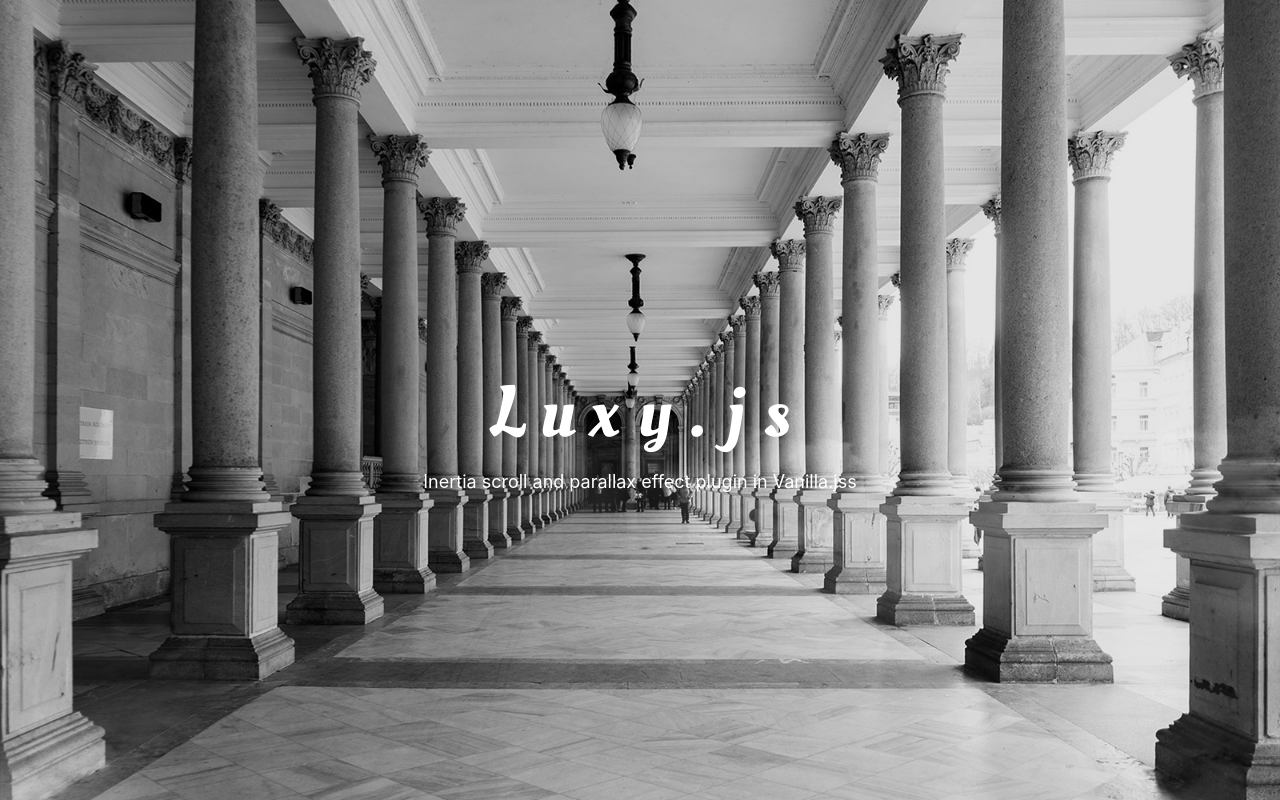
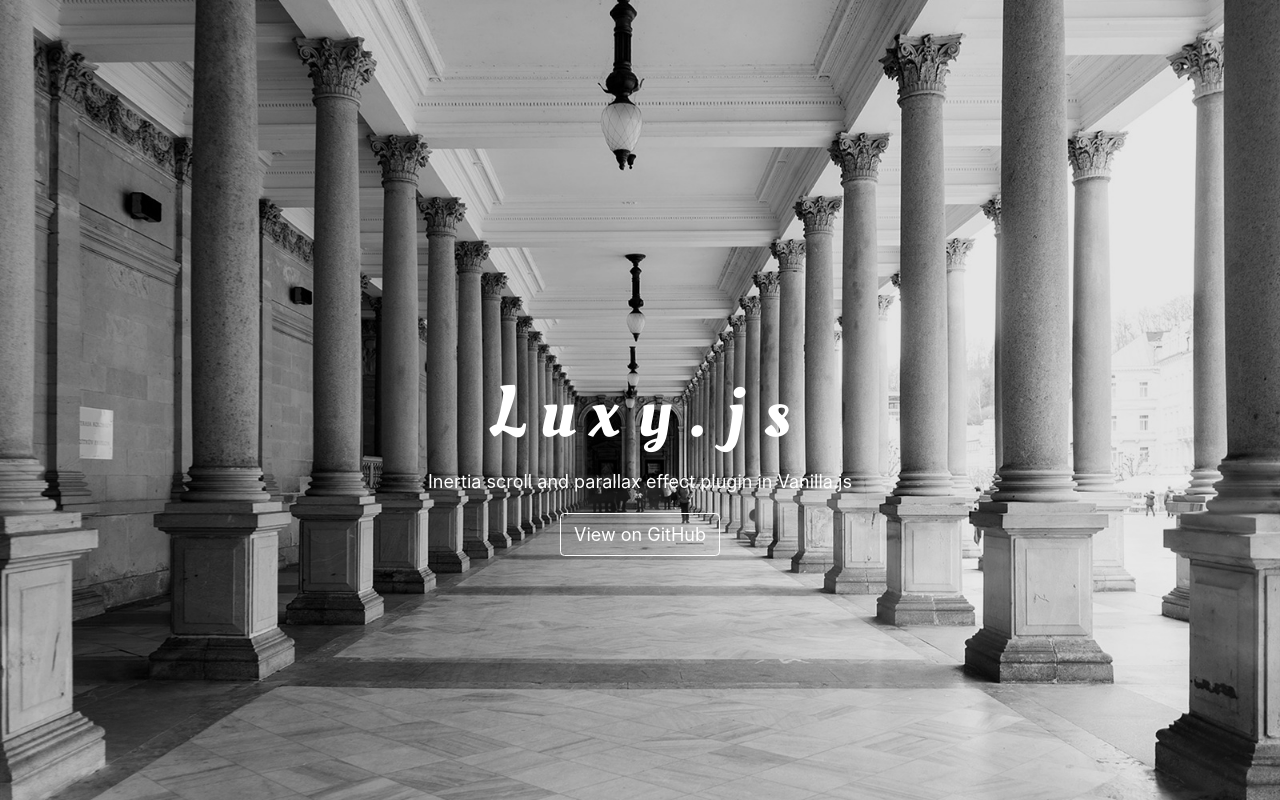
Before and after one commit to min30327/luxy.js, a website: page index.html in a window 1280 px wide. Shown: the top 800 px of the page. Drawn offline with nearby package versions, Linux system fonts and the light colour scheme.

Commit message:
Modify text in index.html and add link to github.

```diff
--- a/index.html
+++ b/index.html
@@ -27,7 +27,8 @@
 						<div class="luxy-el inner-el" data-horizontal="1" data-speed-x="12">s</div>
 					</div>
                     <div class="text-center">
-                        <p>Inertia scroll and parallax effect plugin in Vanilla.jss</p>
+                        <p>Inertia scroll and parallax effect plugin in Vanilla.js</p>
+                        <div><a href="https://github.com/min30327/luxy.js" class="btn btn-ghost" target="_blank">View on GitHub</a></div>
                     </div>
 				</div>
 			</div>
--- a/test/style.css
+++ b/test/style.css
@@ -59,6 +59,16 @@ html,body{
 .table{
     background-color: #FFF;
     color: #333;
+}
+.btn-ghost{
+    border: 1px solid #fff;
+    color: #FFF;
+}
+.btn-ghost:hover{
+    text-decoration: none;
+    background: #080126;
+    border-color: #080126;
+    color: #FFF;
 }
 #section01{
     position: relative;
```
Also changed, not shown: package.json (+12 -12 lines).
